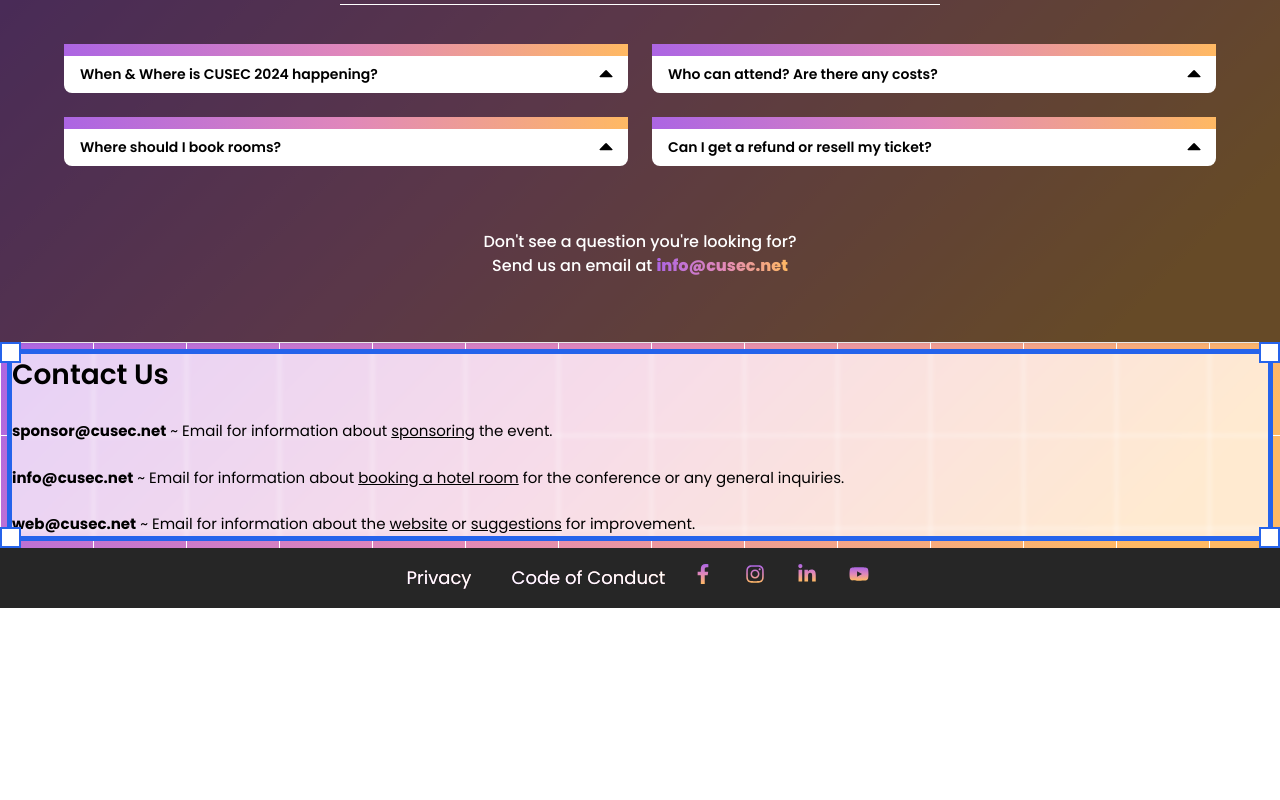
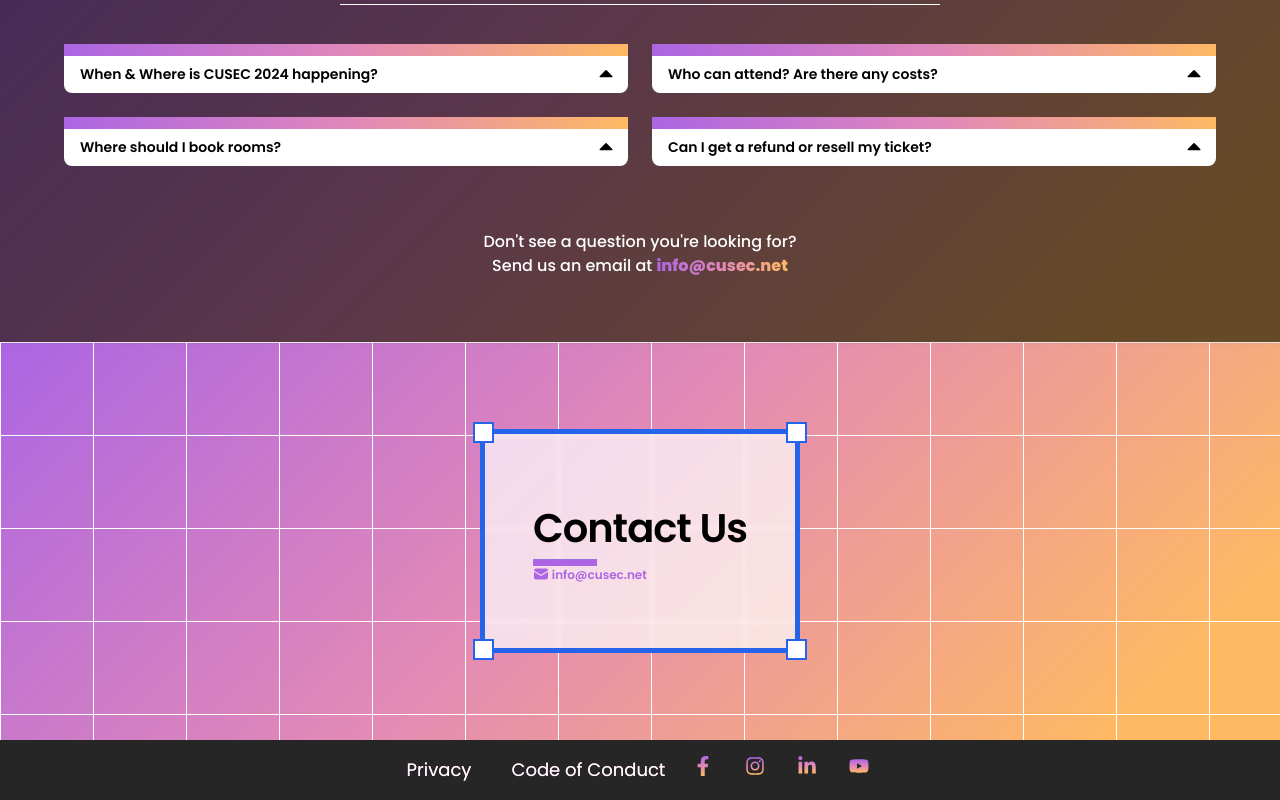
Before and after one commit to cusec/2024, a Next.js app: page / in a window 1280 px wide. Shown: the part 3348-4148 px from the top of the page. Before the commit the page ends 3956 px from the top, so only its background shows below. Built offline with nearby package versions, Linux system fonts and the light colour scheme.

Commit message:
feat: Style title, horizontal rule, and email in Contact section of home page

```diff
--- a/src/app/page.tsx
+++ b/src/app/page.tsx
@@ -64,11 +64,14 @@ export default function Home() {
         <div
           className={`${
             fadeBackground ? "gradientBackground" : "gradientGridBackground"
-          }`}
+          } flex justify-center`}
         >
+
+          <div className="my-20 mx-6 lg:mx-24 max-w-screen-md">
           <Fade>
             <Contact />
           </Fade>
+          </div>
         </div>
       </div>
     </>
--- a/src/components/Landing Page/Contact.tsx
+++ b/src/components/Landing Page/Contact.tsx
@@ -1,14 +1,25 @@
 import Link from "next/link";
 import BlueBorderSquareBox from "./BlueBorderSquareBox";
+import { HiEnvelope } from "react-icons/hi2";
 
 export default function Contact() {
-
   return (
     <BlueBorderSquareBox>
+      <section className="lg:max-w-[1024px] max-w-[768px] py-16 px-8 md:px-12">
+        <h2 className="font-semibold text-[28px] md:text-[40px] tracking-tight">Contact Us</h2>
+        <hr className="block max-w-[3rem] md:max-w-[4rem] h-2 bg-royalPurple" />
+        <Link
+          href={"mailto:info@cusec.net"}
+          className="flex transition ease-in-out duration-500 hover:scale-105 group"
+        >
+          <HiEnvelope className="fill-royalPurple group-hover:fill-royalBlue transition ease-in-out duration-700" />
+          <span className="text-[12px] font-semibold bg-clip-text text-transparent bg-royalPurple group-hover:bg-royalBlue transition ease-in-out duration-1000">
+            &nbsp;info@cusec.net
+          </span>
+        </Link>
 
-      <section className="lg:max-w-[1024px] max-w-[768px] space-y-6">
-        <p className="font-semibold text-[28px] ">Contact Us</p>
-        <p className="font-regular text-[15px]">
+        {/* Old Content */}
+        {/* <p className="font-regular text-[15px]">
           <strong className="hover:text-[royalBlue] transition-colors ease-in-out duration-500 hover:scale-105">
             {" "}
             <Link href={"mailto:sponsor@cusec.net"}>sponsor@cusec.net</Link>
@@ -44,7 +55,7 @@ export default function Contact() {
             suggestions
           </span>{" "}
           for improvement.
-        </p>
+        </p> */}
       </section>
     </BlueBorderSquareBox>
   );
```
